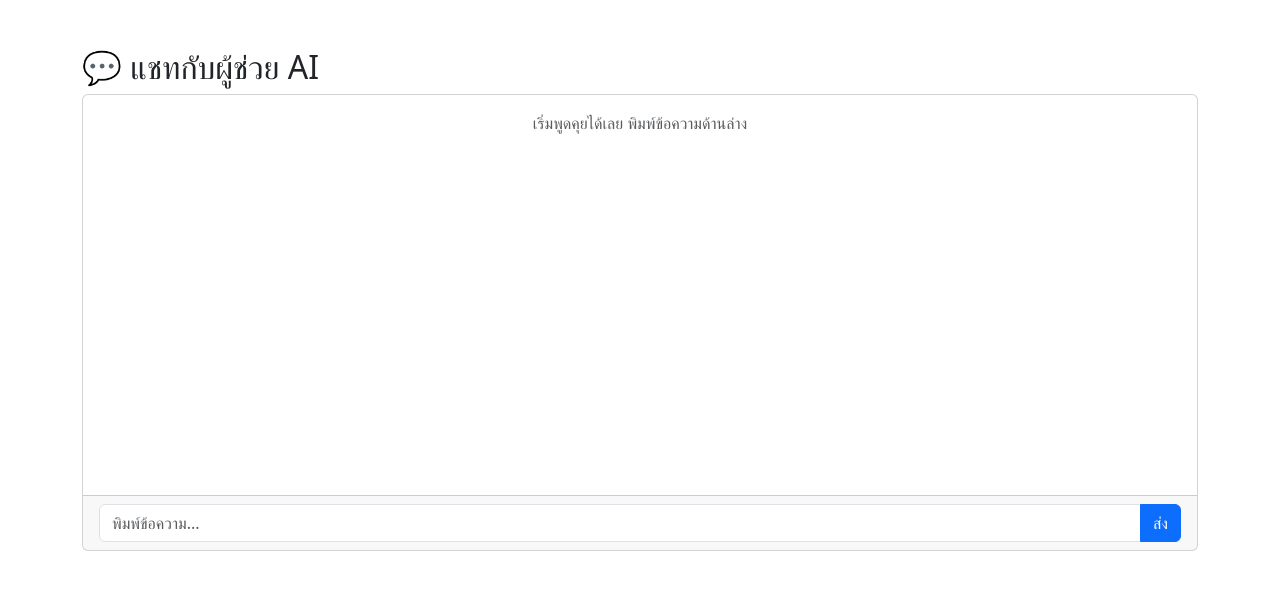
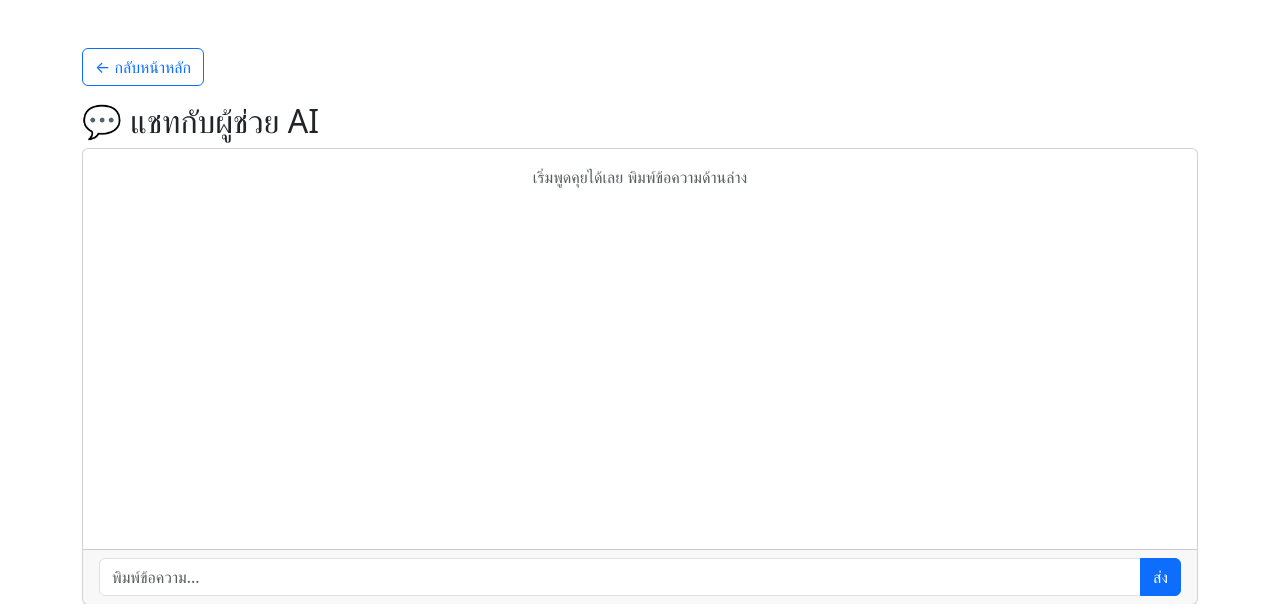
Before and after one commit to phimchanok310745-eng/xovic-helpdesks, a FastAPI app: page /chat in a window 1280 px wide. Shown: the top 604 px of the page. Run offline with FastAPI, Linux system fonts and the light colour scheme; parts of the project's set-up code (start-up, migrations or seed data) failed here and were passed over.

Commit message:
อัปเดตโค้ดหลังจากแก้ไข

```diff
--- a/web_app/templates/cancel.html
+++ b/web_app/templates/cancel.html
@@ -8,6 +8,7 @@
 </head>
 <body>
     <div class="container mt-5">
+        <a href="/" class="btn btn-outline-primary mb-3">← กลับหน้าหลัก</a>
         <h2>❌ ยกเลิก Ticket</h2>
         <form id="cancelForm">
             <div class="mb-3"><label class="form-label">หมายเลข Ticket (จำเป็น)</label><input type="text" class="form-control" id="ticketId" placeholder="Ticket ID"></div>
--- a/web_app/templates/chat.html
+++ b/web_app/templates/chat.html
@@ -7,6 +7,7 @@
 </head>
 <body>
     <div class="container mt-5">
+        <a href="/" class="btn btn-outline-primary mb-3">← กลับหน้าหลัก</a>
         <h2>💬 แชทกับผู้ช่วย AI</h2>
         <div class="card">
             <div class="card-body" id="chatBox" style="height: 400px; overflow-y: auto;">
--- a/web_app/templates/my_tickets.html
+++ b/web_app/templates/my_tickets.html
@@ -8,6 +8,7 @@
 </head>
 <body>
     <div class="container mt-5">
+        <a href="/" class="btn btn-outline-primary mb-3">← กลับหน้าหลัก</a>
         <h2>📋 Ticket ของฉัน</h2>
         <div class="input-group mb-3">
             <input type="email" class="form-control" id="email" placeholder="กรอกอีเมลของคุณ">
--- a/web_app/templates/report.html
+++ b/web_app/templates/report.html
@@ -9,6 +9,7 @@
 </head>
 <body>
     <div class="container mt-5">
+        <a href="/" class="btn btn-outline-primary mb-3">← กลับหน้าหลัก</a>
         <h2>📝 แจ้งปัญหาใหม่</h2>
         <form id="reportForm">
             <div class="mb-3"><label class="form-label">ชื่อ-นามสกุล</label><input type="text" class="form-control" id="name" required></div>
--- a/web_app/templates/status.html
+++ b/web_app/templates/status.html
@@ -7,6 +7,7 @@
 </head>
 <body>
     <div class="container mt-5">
+        <a href="/" class="btn btn-outline-primary mb-3">← กลับหน้าหลัก</a>
         <h2>🔍 ตรวจสอบสถานะ Ticket</h2>
         <div class="input-group mb-3">
             <input type="text" class="form-control" id="ticketId" placeholder="กรอกหมายเลข Ticket">
```
